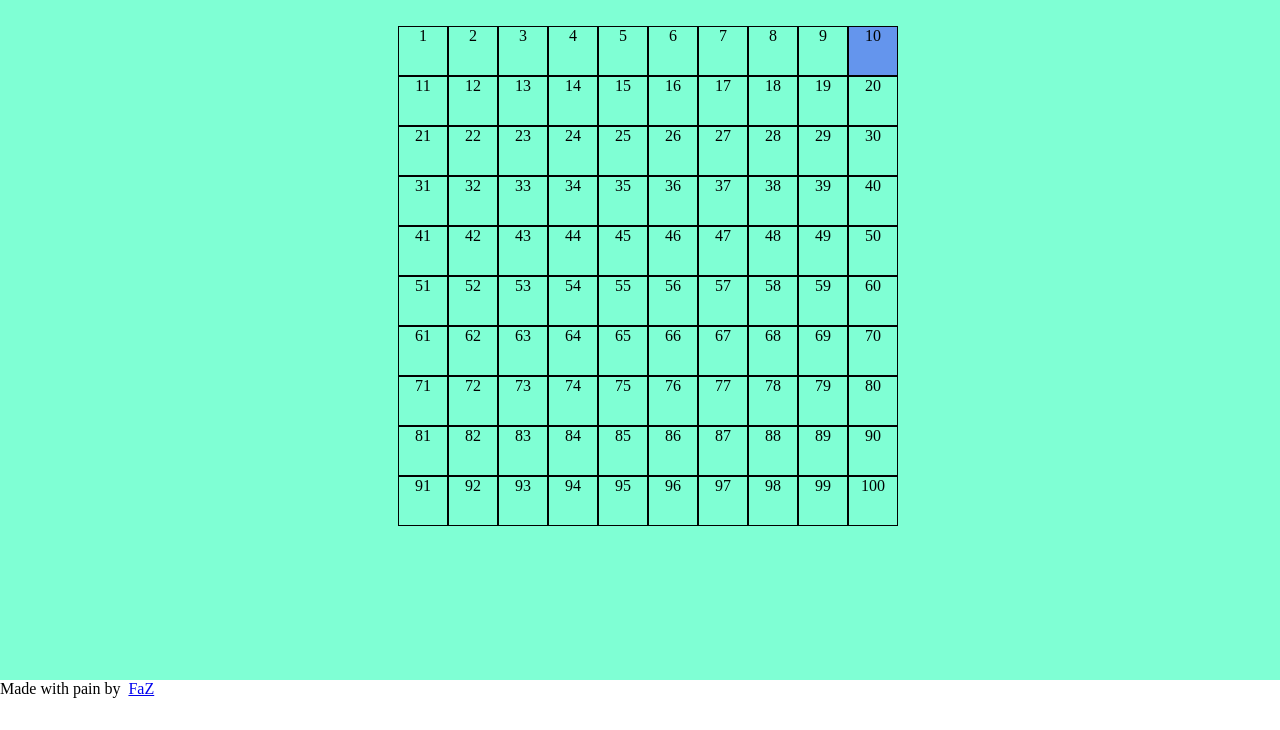
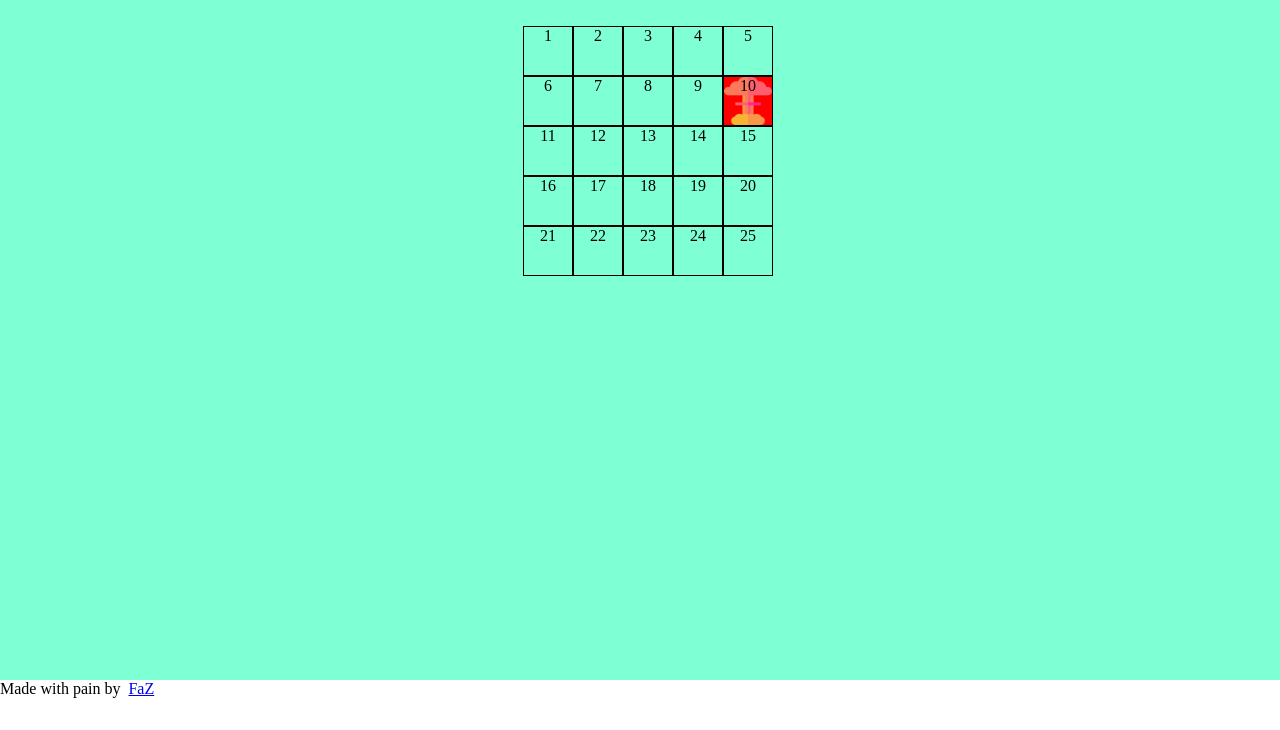
Before and after one commit to FaZ1994/js-campominato-dom, a plain HTML site: page index.html in a window 1280 px wide. Both pictures are taken after a click on the element "10". Shown: the part 70-800 px from the top of the page. Drawn offline with Linux system fonts and the light colour scheme.

Commit message:
logica completata, manca da inserire nel DOM il numerio di tentativi effettuati

```diff
--- a/css/style.css
+++ b/css/style.css
@@ -37,6 +37,7 @@ nav img {
   width: 3em;
   height: 3em;
   border: 1px solid black;
+  background-size:cover;
 }
 
 .form {
--- a/js/script.js
+++ b/js/script.js
@@ -7,6 +7,11 @@ function getRandomInt(min, max) {
 
 // creo la griglia
 function renderGrid(cellsLength) {
+  const state = {
+    attempts:0,
+    maxAttempts: cellsLength - 16,
+    gameOver:false
+  }
   const columnsLength = Math.ceil(
     Math.sqrt(cellsLength),
     Math.sqrt(cellsLength)
@@ -26,6 +31,7 @@ function renderGrid(cellsLength) {
   numbers.sort(() => 0.5 - Math.random());
 
   */
+  const bombs = createBombs(cellsLength);
 
   const rows = [];
 
@@ -34,7 +40,7 @@ function renderGrid(cellsLength) {
     // creo l'elemento row
     let row = document.createElement("div");
     row.className = "row";
-    const cells = renderCells(columnsLength, rowIndex); // ordinamento progressivo
+    const cells = renderCells(columnsLength, rowIndex, bombs,  state); // ordinamento progressivo
     // const cells = renderCells(columnsLength, numbers); //ordinamento randomico
     row.append(...cells);
     rows.push(row);
@@ -44,7 +50,23 @@ function renderGrid(cellsLength) {
 }
 
 // creo le celle
-function renderCells(columnsLength, rowIndex) {
+function renderCells(columnsLength, rowIndex, bombs, state) {
+  function cellsLogic(index, bombs) {
+    return function onClick() {
+      if (state.gameOver) {
+      }
+      else if (bombs.includes(index)) {
+        this.style.backgroundColor = "red";
+        this.style.backgroundImage = "url(./img/bomb.png)";
+        state.gameOver = true;
+      } else {
+        this.style.backgroundColor = "#6495ed";
+       state.attempts = state.attempts +1;
+       if (state.attempts === state.maxAttempts) {alert("vittoria!")}
+      }
+      console.log(bombs);
+    };
+  }
   //ordinamento progressivo
   // function renderCells(columnsLength, numbers) { //ordinamento randomico
   const cells = [];
@@ -53,17 +75,13 @@ function renderCells(columnsLength, rowIndex) {
     cell.className = "cell";
     cell.innerText = rowIndex * columnsLength + columnIndex + 1; //ordinamento_progressivo
     // cell.innerText = numbers.pop() //ordinamento randomico
-    cell.addEventListener("click", cellsLogic );
+    cell.addEventListener(
+      "click",
+      cellsLogic(rowIndex * columnsLength + columnIndex, bombs)
+    );
     cells.push(cell);
   }
   return cells;
-
-}
-
-function cellsLogic() {/* if(){
-  this.style.backgroundColor = "red";
-
-} else { */ this.style.backgroundColor = "#6495ed"; //}
 }
 
 document.getElementById("generate").addEventListener("click", function () {
@@ -71,35 +89,20 @@ document.getElementById("generate").addEventListener("click", function () {
   renderGrid(cellsLength);
 });
 
-renderGrid(100);
-
-
-
-
-
-
-
-
-
-
-
-
+renderGrid(17);
 
 // WORK IN PROGRES //
 
-
 // creo array vuoto bombs e imposto il numero massimo di bombe con costante BOMBS_NUM
 
-const bombs= [];
-const BOMBS_NUM = 16;
-
 //funzione che crea le bombe
-function renderBombs (cellsLength) {
-  // creo variabile tentativi massimi con valore di cellsLength - 16 (numero di bombe)
-  maxAttempt = cellsLength - BOMBS_NUM;
+function createBombs(cellsLength) {
+  const bombs = [];
+  const BOMBS_NUM = 16;
   //assegno un numero casuale tra 1 e cellsLength fintanto che bombs.lenght non è minore a BOMBS_NUM
-  while (bombs.lenght < BOMBS_NUM) {
-    let bombsNum = getRandomInt(1, cellsLength);
+  while (bombs.length < BOMBS_NUM) {
+    let bombsNum = getRandomInt(0, cellsLength);
+    console.log(bombsNum);
     // se il numero ottenuto non è già contenuto in bombs[], allora lo pusho
     if (!bombs.includes(bombsNum)) {
       bombs.push(bombsNum);
```
